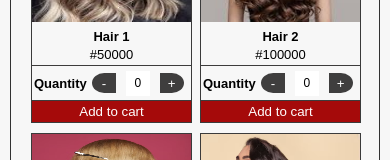
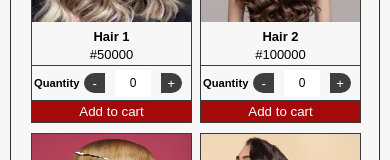
Before and after one commit to tunji-solomon/lizzy-hairapy-ui, a plain HTML site: page index.html in a window 390 px wide. Shown: the part 681-841 px from the top of the page. Drawn offline with Linux system fonts and the light colour scheme.

Commit message:
added quantity button increase and decrease

```diff
--- a/style.css
+++ b/style.css
@@ -166,16 +166,16 @@ body {
 
 .qty-title {
     font-weight: bold;
+    font-size: 0.8rem;
 }
 
 .qty-selected {
-    width: 20%;
-    padding: 0px 2px;
     border:none;
     height: 25px;
     margin: 0px 10px;
     text-align: center;
     font-size: 0.75rem;
+    width: 30%;
 }
 
 .qty-selected:focus {
@@ -194,14 +194,14 @@ body {
 .qty-increase-btn {
     border-bottom-left-radius: 0px;
     border-top-left-radius: 0px;
-    width: 23%;
+    width: 20%;
 }
 
 .qyt-decrease-btn{
     border-bottom-right-radius: 0px;
     border-top-right-radius: 0px;
     margin-left: 10px;
-    width: 23%;
+    width: 20%;
 }
 
 
@@ -415,14 +415,13 @@ body {
     }
 
     .qty-title {
-        font-size: small;
+        font-size: 0.7rem;
     }
 
     .qty-increase-btn,
     .qyt-decrease-btn{
         text-align: center;
         margin: 0px;
-        width: 25%;
     }
 
     .qty-selected {
```
